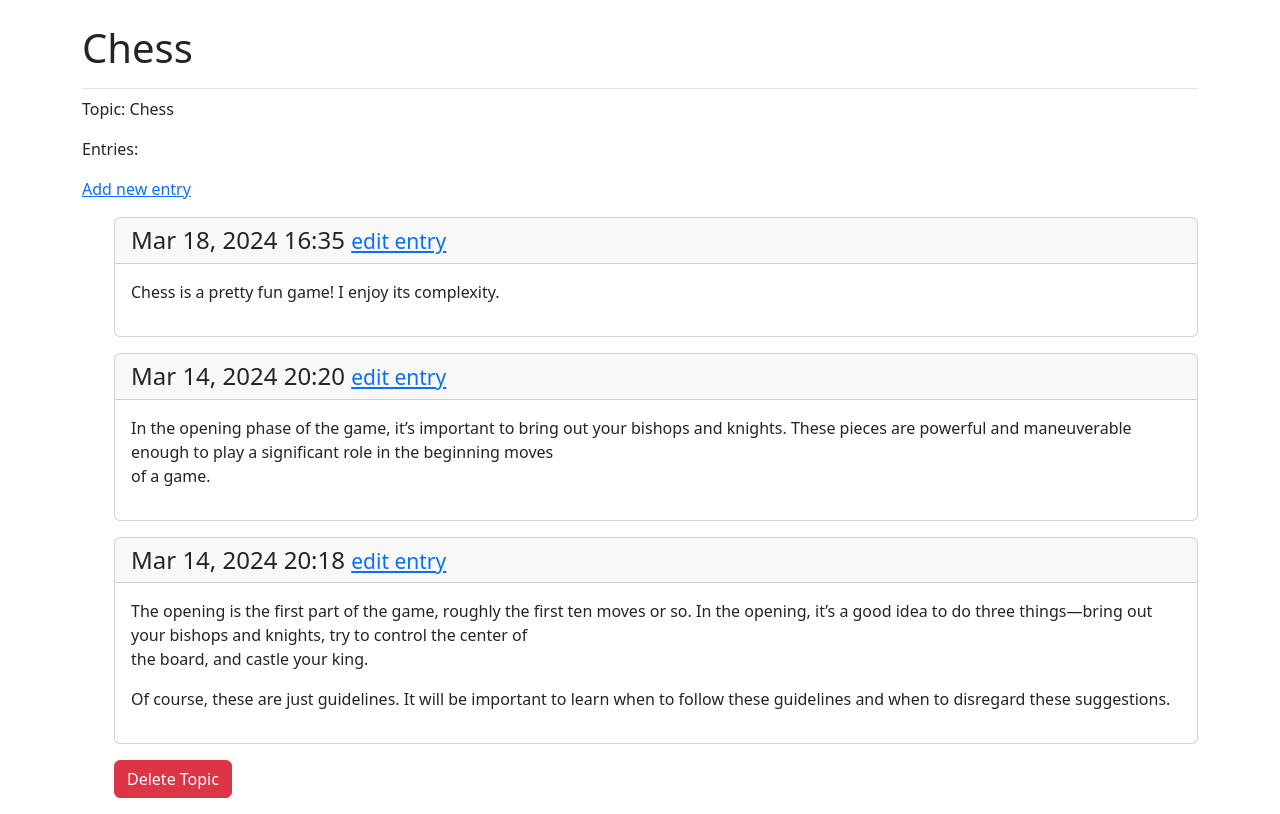
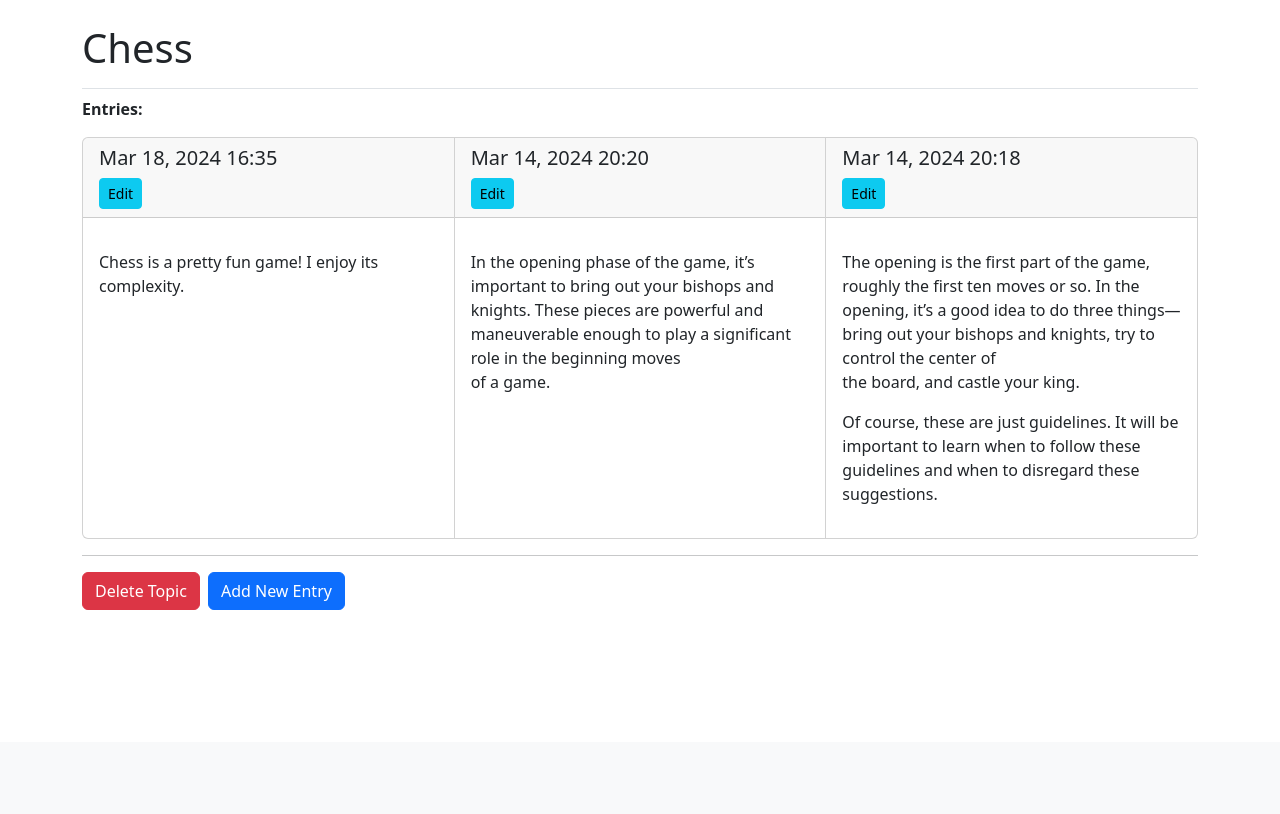
Before and after one commit to nehemiahlc/Learning_Log, a Django app: page /topics/1/ in a window 1280 px wide. Shown: the part 58-872 px from the top of the page. After the commit the page ends 668 px from the top, so only its background shows below. Run offline with Django 5.2, Linux system fonts and the light colour scheme; a user stored in the database is signed in; data comes from the database, SQL or seed files in the repository; some libraries are stand-ins or nearby versions.

```diff
--- a/learning_logs/templates/learning_logs/delete_topic.html
+++ b/learning_logs/templates/learning_logs/delete_topic.html
@@ -8,7 +8,7 @@
   <p>Are you sure you want to delete this topic?</p>
 
   <form action="{% url 'learning_logs:delete_topic' topic.id %}" method="post"
-  onsubmit="return confirm('Are you sure you want to delete this topic and all ?');">
+  onsubmit="return confirm('Are you sure you want to delete this topic?');">
     {% csrf_token %}
     {% bootstrap_button button_type="submit" content="Delete topic" button_class="btn-danger" %}
   </form>
--- a/learning_logs/templates/learning_logs/edit_entry.html
+++ b/learning_logs/templates/learning_logs/edit_entry.html
@@ -3,9 +3,9 @@
 
 {% block content %}
 
-  <p><a href="{% url 'learning_logs:topic' topic.id %}">{{ topic }}</a></p>
+  <p>Topic: <a href="{% url 'learning_logs:topic' topic.id %}"> {{ topic }}</a></p>
 
-  <p>Edit entry:</p>
+  <p>Update entry:</p>
 
   <form action="{% url 'learning_logs:edit_entry' entry.id %}" method='post'>
     {% csrf_token %}
--- a/learning_logs/templates/learning_logs/topic.html
+++ b/learning_logs/templates/learning_logs/topic.html
@@ -6,34 +6,30 @@
 
 {% block content %}
 
-    <p>Topic: {{ topic }}</p>
+    <p><strong>Entries:</strong></p>
 
-    <p>Entries:</p>
-    <p>
-        <a href="{% url 'learning_logs:new_entry' topic.id %}">Add new entry</a>
-    </p>
+    {% if entries %}
+        <div class="card-group">
+            {% for entry in entries %}
+                <div class="card">
+                    <div class="card-header">
+                        <h5 class="card-title">{{ entry.date_added|date:'M d, Y H:i' }}</h5>
+                        <small><a href="{% url 'learning_logs:edit_entry' entry.id %}" class="btn btn-sm btn-info">Edit</a></small>
+                    </div>
+                    <div class="card-body">
+                        <p class="card-text">{{ entry.text|linebreaks }}</p>
+                    </div>
+                </div>
+            {% endfor %}
+        </div>
+    {% else %}
+        <p>There are no entries for this topic yet.</p>
+    {% endif %}
 
-    <ul>
-        {% for entry in entries %}
-        <div class="card mb-3">
-            <!-- Card header with timestamp and edit link -->
-             <h4 class="card-header">
-            {{ entry.date_added|date:'M d, Y H:i' }}
-             <small><a href="{% url 'learning_logs:edit_entry' entry.id %}">
-            edit entry</a></small>
-            </h4>
-            <!-- Card body with entry text -->
-             <div class="card-body">{{ entry.text|linebreaks }}</div>
-            </div>
-        {% empty %}
-          <p>There are no entries for this topic yet.</p>
-        {% endfor %}
-
-        <p>
-            <a href="{% url 'learning_logs:delete_topic' topic.id %}"
-              class="btn btn-danger">
-                Delete Topic
-            </a></p>
-    </ul>
+    <hr>
+    <div class="d-flex">
+        <a href="{% url 'learning_logs:delete_topic' topic.id %}" class="btn btn-danger me-2">Delete Topic</a>
+        <a href="{% url 'learning_logs:new_entry' topic.id %}" class="btn btn-primary">Add New Entry</a>
+    </div>
 
 {% endblock content %}
--- a/learning_logs/views.py
+++ b/learning_logs/views.py
@@ -93,9 +93,11 @@ def check_topic_owner(topic, user):
     if topic.owner != user:
         raise Http404('You are not authorized to access this page.')
 
+@login_required
 def delete_entry(request, entry_id):
     entry = Entry.objects.get(id=entry_id)
     topic = entry.topic
+    check_topic_owner(topic, request.user)
 
     if request.method == 'POST':
         # Confirm deletion with POST request.
@@ -105,9 +107,11 @@ def delete_entry(request, entry_id):
     context = {'entry': entry, 'topic': topic}
     return render(request, 'learning_logs/delete_entry.html', context)
 
+@login_required
 def delete_topic(request, topic_id):
     # Retrieve the topic or return a 404 error if it doesn't exist
     topic = get_object_or_404(Topic, id=topic_id)
+    check_topic_owner(topic, request.user)
 
     if request.method == 'POST':
         topic.delete()
```
